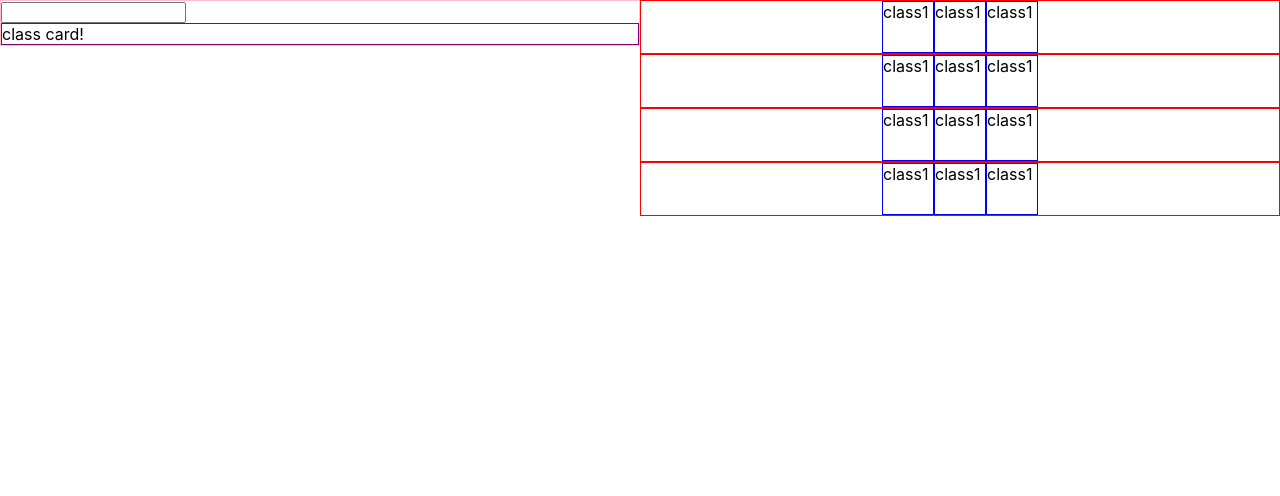
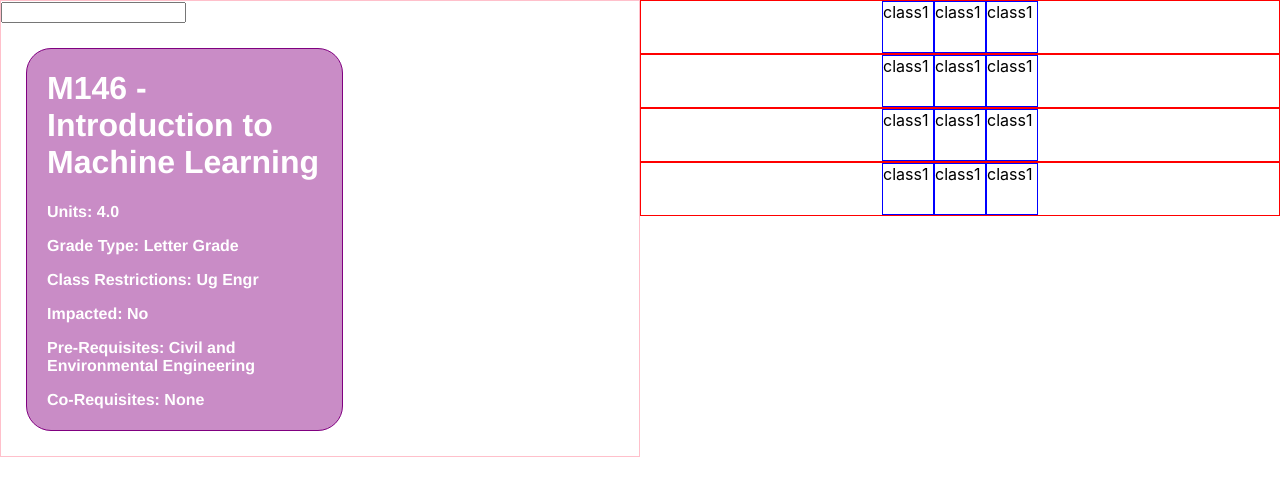
Before and after one commit to ucladevx/Aphrodite, a React (Create React App) app: page /main in a window 1280 px wide. Shown: the top 496 px of the page. Built offline with nearby package versions, Linux system fonts and the light colour scheme.

Commit message:
basic class card

```diff
--- a/package.json
+++ b/package.json
@@ -11,7 +11,8 @@
     "react-router-dom": "^4.3.1",
     "react-scripts": "2.0.5",
     "redux": "^4.0.1",
-    "redux-form": "^7.4.2"
+    "redux-form": "^7.4.2",
+    "yarn": "^1.13.0"
   },
   "scripts": {
     "start": "react-scripts start",
--- a/src/App.js
+++ b/src/App.js
@@ -5,6 +5,8 @@ import LoginBox from "./Components/LoginBox/LoginBox";
 import LandingPage from "./Pages/LandingPage/LandingPage";
 import FormPage from "./Components/Form/Form";
 import MainPage from "./Pages/MainPage/MainPage";
+import classCard from "./Components/ClassCard/ClassCard";
+
 class App extends Component {
   render() {
     return (
@@ -13,6 +15,7 @@ class App extends Component {
           <Route exact path="/" component={LandingPage} />
           <Route exact path="/form" component={FormPage} />
           <Route exact path="/main" component={MainPage} />
+          <Route exact path="/classCard" component={classCard} />
         </Switch>
       </Router>
     );
--- /dev/null
+++ b/src/Components/ClassCard/ClassCard.css
@@ -0,0 +1,17 @@
+.class-card {
+  border: 1px purple solid;
+  color: white;
+  font-family: "Franklin Gothic Medium", "Arial Narrow", Arial, sans-serif;
+  width: 275px;
+  padding-right: 20px;
+  padding-left: 20px;
+  padding-bottom: 5px;
+  margin: 25px;
+  border-radius: 25px;
+  background-color: rgba(184, 104, 181, 0.76);
+}
+
+.class-info {
+  font-weight: bold;
+  color: white;
+}
--- a/src/Components/ClassCard/ClassCard.js
+++ b/src/Components/ClassCard/ClassCard.js
@@ -1,8 +1,54 @@
 import React, { Component } from "react";
+import "./ClassCard.css";
 
 class ClassCard extends Component {
+  state = {
+    classNumber: "M146",
+    className: "Introduction to Machine Learning",
+    units: "4.0",
+    gradeType: "Letter Grade",
+    classRestrictions: ["Ug Engr", "Bioinfo Minor"],
+    impacted: "No",
+    level: "Upper Division",
+    // add a loop through lists in JSX
+    preRequisites: ["Civil and Environmental Engineering"],
+    coRequisites: ["None"],
+
+    cardOpen: false
+  };
+
+  cardOpenHandler = () => {
+    console.log("card clicked");
+    this.setState({
+      cardOpen: true
+      // this should eventually toggle back and forth
+    });
+  };
+
   render() {
-    return <div style={{ border: "1px purple solid" }}>class card!</div>;
+    return (
+      <div className="class-card" onClick={() => this.cardOpenHandler()}>
+        <h1>
+          {" "}
+          {this.state.classNumber} - {this.state.className}{" "}
+        </h1>
+        <p className="class-info"> Units: {this.state.units} </p>
+        <p className="class-info"> Grade Type: {this.state.gradeType} </p>
+        <p className="class-info">
+          {" "}
+          Class Restrictions: {this.state.classRestrictions[0]}{" "}
+        </p>
+        <p className="class-info"> Impacted: {this.state.impacted} </p>
+        <p className="class-info">
+          {" "}
+          Pre-Requisites: {this.state.preRequisites[0]}{" "}
+        </p>
+        <p className="class-info">
+          {" "}
+          Co-Requisites: {this.state.coRequisites[0]}{" "}
+        </p>
+      </div>
+    );
   }
 }
 
```
Also changed, not shown: 2 other files (tests, documents, lock files or other folders).
